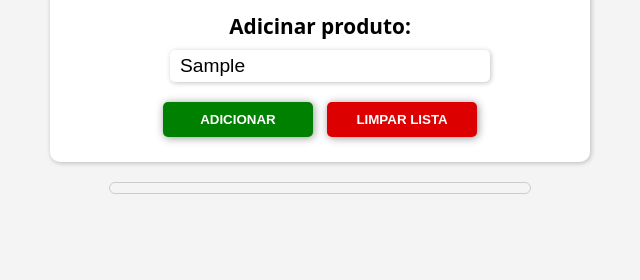
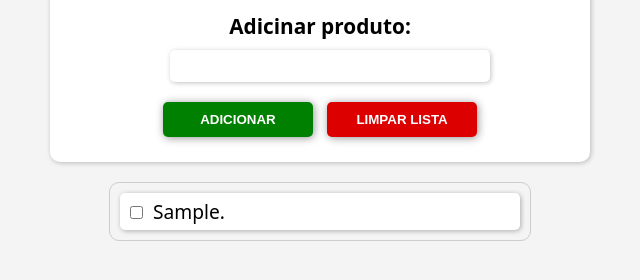
Before and after one commit to lucas-fro/to-do-list, a plain HTML site: page index.html in a window 1280 px wide. Both pictures are taken after typing "Sample" into the empty fields and a click on the button "ADICIONAR". Shown: the part 118-398 px from the top of the page, without its empty margins (320-960 px from the left). Drawn offline with Linux system fonts and the light colour scheme.

Commit message:
1.0.2
alterações para melhorar a experiencia

```diff
--- a/assets/script.js
+++ b/assets/script.js
@@ -4,7 +4,7 @@ function Adicionar() {
     var inputProduto = document.getElementById('produto');
     var Produto = inputProduto.value.trim();
 
-    if (valorProduto !== '') {
+    if (Produto !== '') {
         var li = document.createElement('li');
 
         var checkbox = document.createElement('input');
@@ -18,11 +18,11 @@ function Adicionar() {
         }
 
         li.appendChild(checkbox)
-        li.appendChild(document.createTextNode(Produto));
+        li.appendChild(document.createTextNode(Produto + '.'));
 
         ul.appendChild(li);
 
-        produto.value = '';
+        inputProduto.value = '';
     }
 }
 
--- a/assets/style.css
+++ b/assets/style.css
@@ -104,6 +104,7 @@ li{
     padding: 5px 10px;
     box-shadow: 1px 1px 5px #0000004c;
     font-size: 1.2rem;
+    font-weight: 400;
 }
 
 .checked {
```
